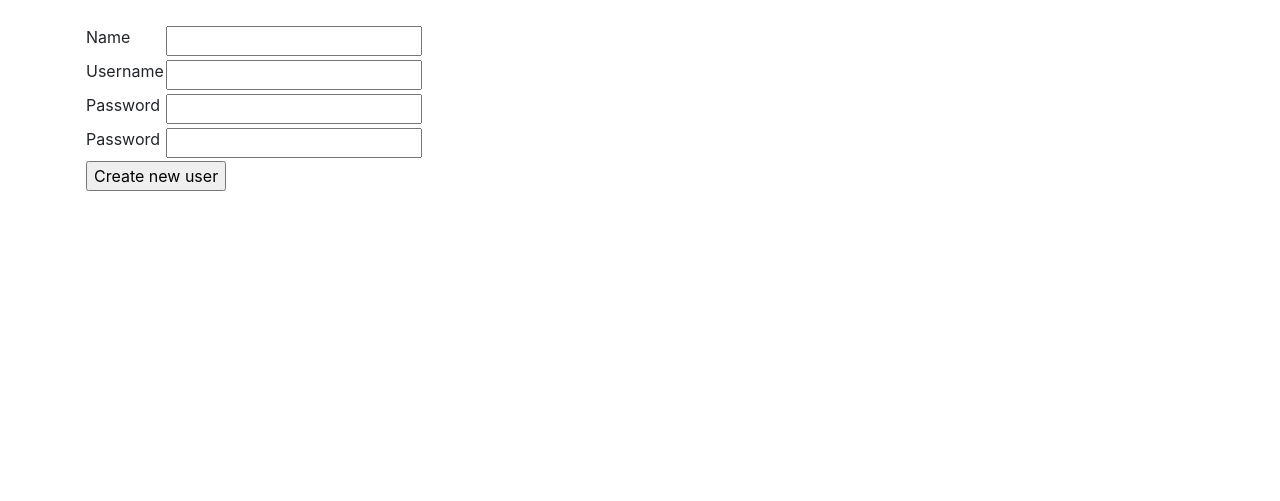
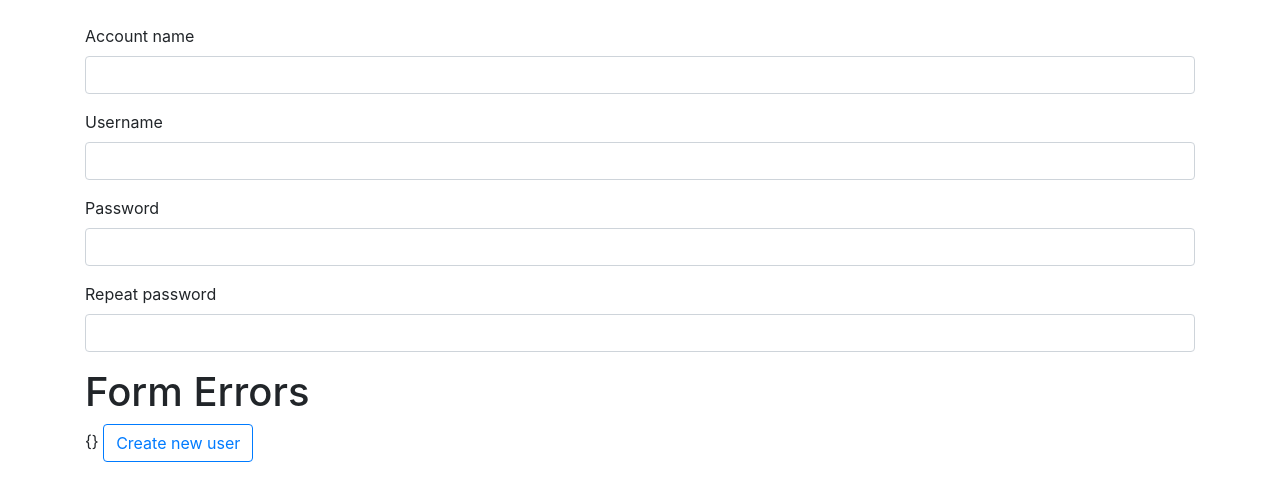
Before and after one commit to lossitomatossi/ShoppingList, a Flask app: page /auth/signup/ in a window 1280 px wide. Shown: the part 56-557 px from the top of the page. Run offline with Flask 2, Linux system fonts and the light colour scheme; parts of the project's set-up code (start-up, migrations or seed data) failed here and were passed over; some libraries are stand-ins or nearby versions.

Commit message:
signupform bootstrap ja validointei kuntoo

```diff
--- a/application/auth/forms.py
+++ b/application/auth/forms.py
@@ -14,8 +14,8 @@ class LoginForm(FlaskForm):
 class SignupForm(FlaskForm):
     name = StringField("Name", [InputRequired(), Length(min=1, max=144, message=msg_name_length), DataRequired(message="Only using spaces not allowed")])
     username = StringField("Username", [InputRequired(), Length(min=1, max=144, message=msg_username_length),DataRequired(message="Only using spaces not allowed")])
-    password = PasswordField("Password", [validators.required(), validators.Length(min=2), DataRequired(message="Only using spaces not allowed")])
-    password2 = PasswordField("Password", [validators.required(), validators.Length(min=2), DataRequired(message="Only using spaces not allowed")])
+    password = PasswordField("New password", [InputRequired(), EqualTo('confirm', message=msg_password_match), DataRequired(message="Only using spaces not allowed")])
+    confirm = PasswordField("Repeat new password")
 
     class Meta:
         crsf = False
--- a/application/auth/views.py
+++ b/application/auth/views.py
@@ -39,9 +39,12 @@ def auth_signupform():
 
 @app.route("/auth/", methods=["POST"])
 def users_create():
-    form2 = SignupForm(request.form)
+    form = SignupForm(request.form)
 
-    u = User(form2.name.data, form2.username.data, form2.password.data)
+    if not form.validate():
+        return render_template("auth/signupform.html", form = form)
+
+    u = User(form.name.data, form.username.data, form.password.data)
     u.role = "USER"
 
     db.session().add(u)
--- a/application/templates/auth/signupform.html
+++ b/application/templates/auth/signupform.html
@@ -3,43 +3,39 @@
 {% block body %}
 {{ error }}
 <form method="POST" action="{{ url_for('users_create') }}">
-  <table>
-    <tr>
-      <td>
-	       {{ form.name.label }}
-      </td>
-      <td>
-	       {{ form.name }}
-      </td>
-    </tr>
-    <tr>
-      <td>
-	       {{ form.username.label }}
-      </td>
-      <td>
-	       {{ form.username }}
-      </td>
-    </tr>
-    <tr>
-      <td>
-	       {{ form.password.label }}
-      </td>
-      <td>
-	       {{ form.password }}
-      </td>
-    </tr>
-    <tr>
-      <td>
-        {{ form.password2.label }}
-      </td>
-      <td>
-        {{ form.password2 }}
-      </td>
-    </tr>
-    <tr>
-      <td colspan="2">
-	<input type="submit" value="Create new user"/>
-      </td>
-    </tr>
+  {{ form.csrf_token() }}
+  <div class="form-group">
+    <label for="name">Account name</label>
+    <input type="text" name="name" id="name" class="form-control" required>
+    <div class="invalid-feedback">Name required! The maximum length for a name is 144 characters</div>
+  </div>
+  {% for msg in form.name.errors %}
+        <div class="alert alert-primary">{{ msg }}</div>
+  {% endfor %}
+  <div class="form-group">
+    <label for="username">Username</label>
+    <input type="text" name="username" id="username" class="form-control" required>
+    <div class="invalid-feedback">Username required! The maximum length for a name is 144 characters</div>
+  </div>
+  {% for msg in form.username.errors %}
+        <div class="alert alert-primary">{{ msg }}</div>
+  {% endfor %}
+  <div class="form-group">
+    <label for="password">Password</label>
+    <input type="password" name="password" id="password" class="form-control" required>
+    <div class="invalid-feedback">Password required! The maximum length for a name is 144 characters</div>
+  </div>
+  <div class="form-group">
+    <label for="confirm">Repeat password</label>
+    <input type="password" name="confirm" id="confirm" class="form-control" required>
+    <div class="invalid-feedback">Password required! The maximum length for a name is 144 characters</div>
+  </div>
+  {% for msg in form.password.errors %}
+        <div class="alert alert-primary">{{ msg }}</div>
+  {% endfor %}
+  <h1>Form Errors</h1>
+{{ form.errors }}
+
+  <button type="submit" class="btn btn-outline-primary">Create new user</button>
 </form>
 {% endblock %}
```
